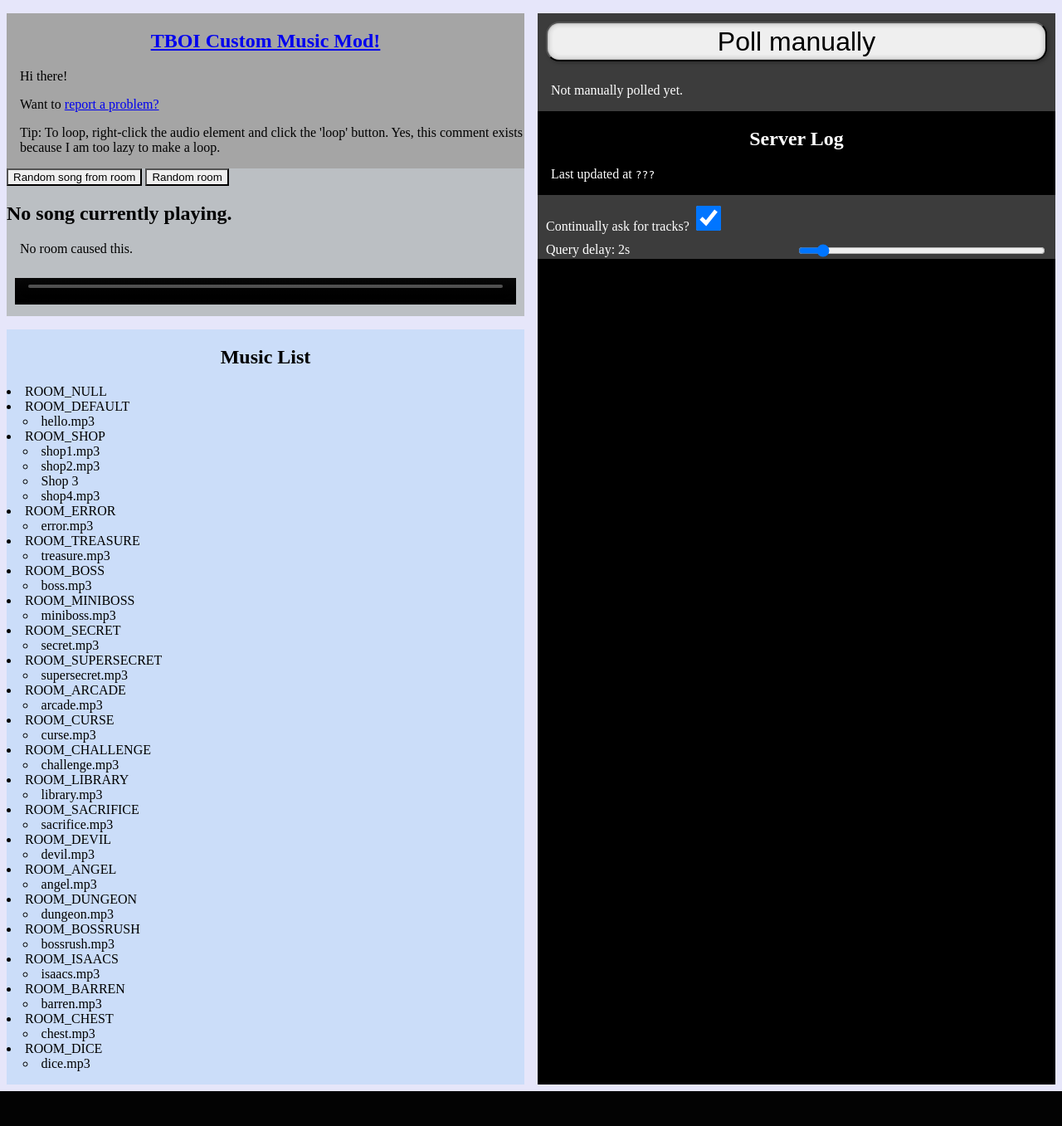
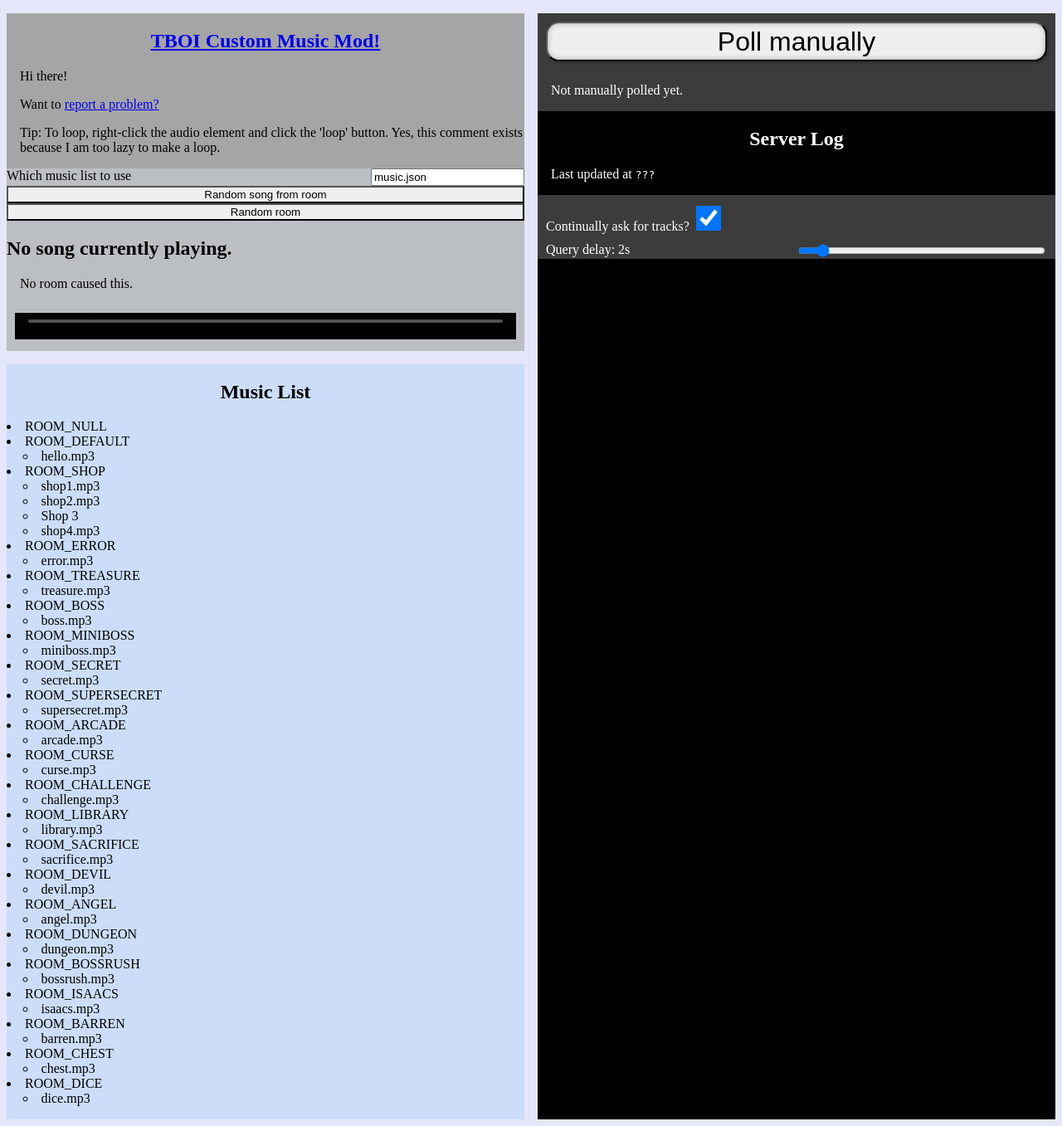
Before and after one commit to HenryFBP/TBOI_customMusic, a Django app: page / in a window 1280 px wide. Shown: the part 88-1445 px from the top of the page at 83% size. Before the commit the page ends 1403 px from the top, so only its background shows below. Run offline with Django 3.2, Linux system fonts and the light colour scheme; data that the repository does not hold is empty; some libraries are stand-ins or nearby versions.

Commit message:
style music controls

```diff
--- a/web/static/css/screen.css
+++ b/web/static/css/screen.css
@@ -70,6 +70,20 @@ input[type="number"] {
   transition: 100ms ease-in-out;
   background-color: #f6a8ff;
   color: #001cbd;
+}
+
+#player-controls ul {
+  display: grid;
+  grid-template-rows: 1fr 1fr;
+}
+
+#player-controls ul li {
+  display: grid;
+  grid-template-columns: 1fr max-content;
+}
+
+#player-controls * {
+    width: -webkit-fill-available;
 }
 
 .playing a {
--- a/web/templates/index.html
+++ b/web/templates/index.html
@@ -25,8 +25,18 @@
 
         <section id="currently-playing">
             <aside id="player-controls">
-                <button id="random-room-song">Random song from room</button>
-                <button id="random-room">Random room</button>
+                <ul>
+                    <li>
+                        <label>Which music list to use</label>
+                        <input type="text" id="which-json" value="music.json">
+                    </li>
+                    <li>
+                        <button id="random-room-song">Random song from room</button>
+                    </li>
+                    <li>
+                        <button id="random-room">Random room</button>
+                    </li>
+                </ul>
             </aside>
             <h2>No song currently playing.</h2>
             <p>No room caused this.</p>
```
